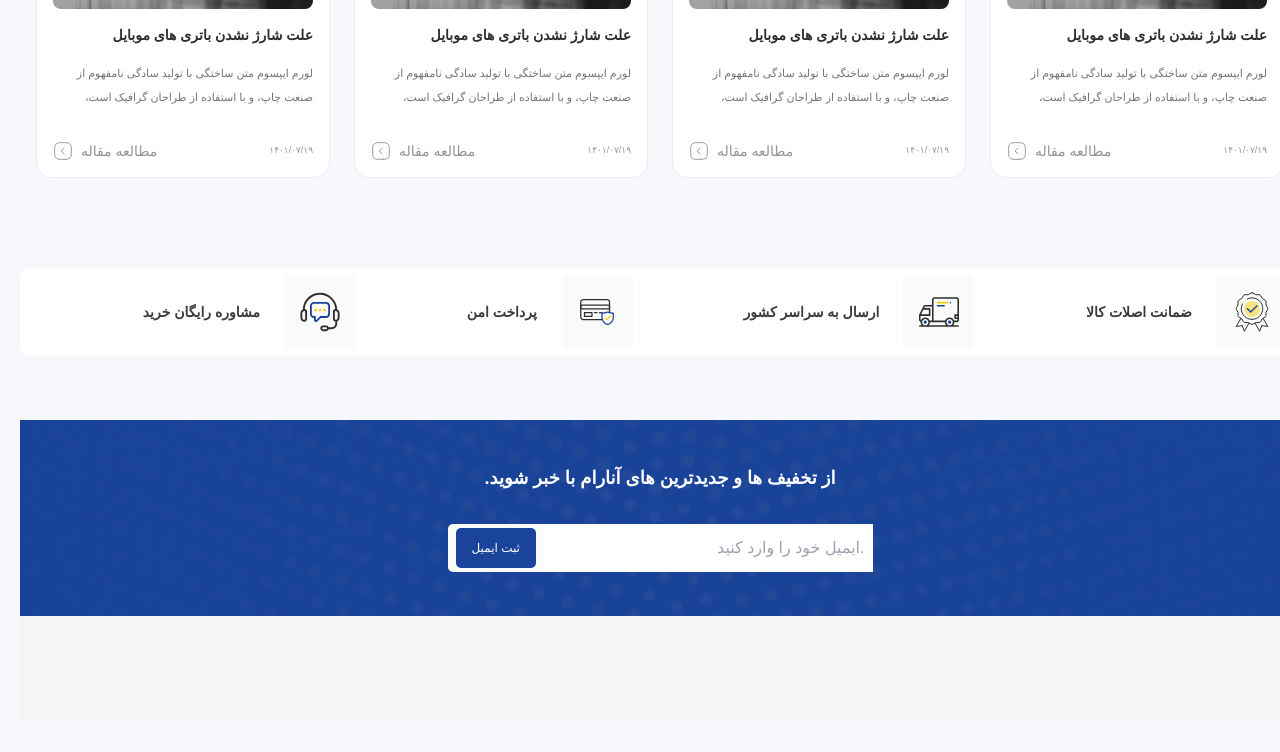
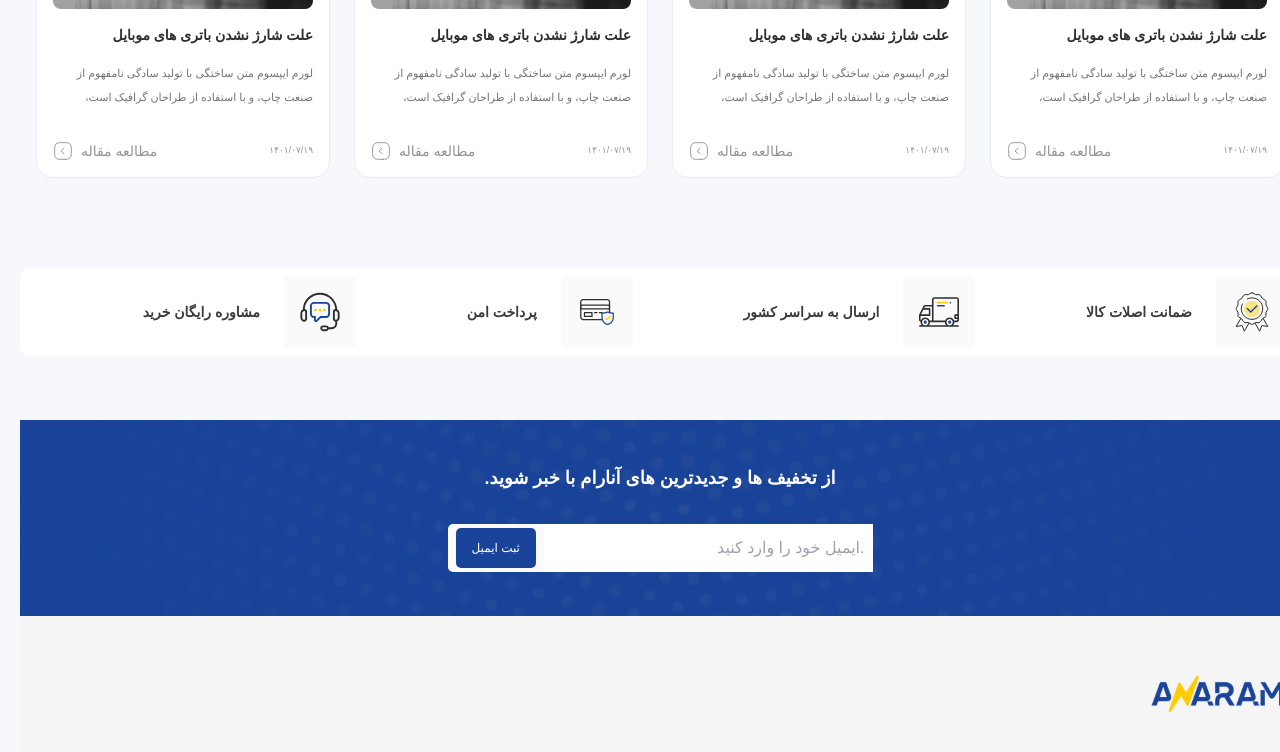
Before and after one commit to mahyarErshad/anaram-react, a React (Create React App) app: page / in a window 1280 px wide. Shown: the part 4422-5174 px from the top of the page. Before the commit the page ends 5142 px from the top, so only its background shows below. Built offline with nearby package versions, Linux system fonts and the light colour scheme; a web font is replaced by a local one.

Commit message:
Logo has been added

```diff
--- a/src/Components/Footer/FooterContainer/FooterContainer.jsx
+++ b/src/Components/Footer/FooterContainer/FooterContainer.jsx
@@ -1,10 +1,15 @@
 import React from "react";
-import styles from "../styles/styles.module.css"
+import styles from "../styles/styles.module.css";
+import { ReactComponent as Logo } from "../../../assets/images/logo.svg";
 
 function FooterContainer() {
-  return <footer className="bg-NeutralN20 pt-10 pb-16 px-4">
-
-  </footer>;
+  return (
+    <footer className=" bg-NeutralN20 pt-10 pb-16 px-4">
+      <section className={`${styles.footer} w-full max-w-[101.875rem] mx-auto`}>
+        <Logo />
+      </section>
+    </footer>
+  );
 }
 
 export default FooterContainer;
--- a/src/Components/Footer/styles/styles.module.css
+++ b/src/Components/Footer/styles/styles.module.css
@@ -0,0 +1,5 @@
+.footer {
+  display: grid;
+  grid-template-rows: 1fr 3fr 1fr;
+  grid-template-columns: repeat(5, 1fr);
+}
```
